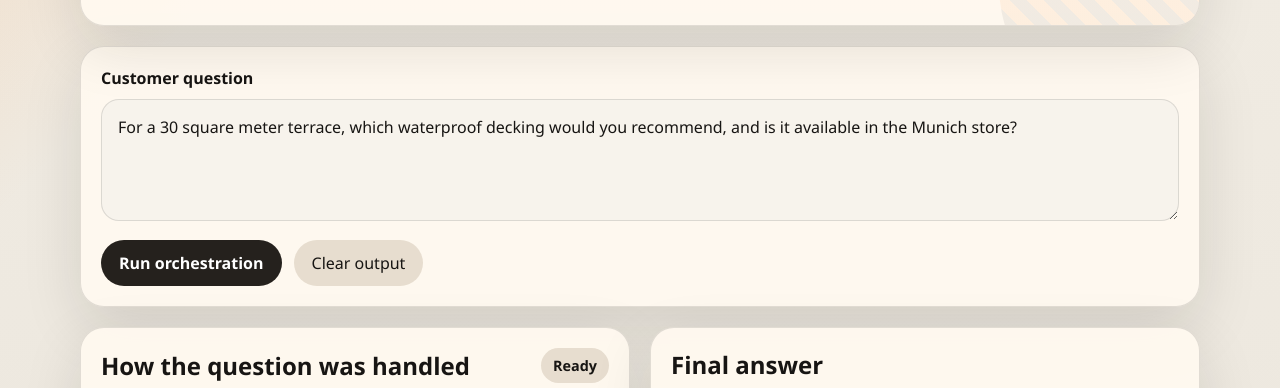
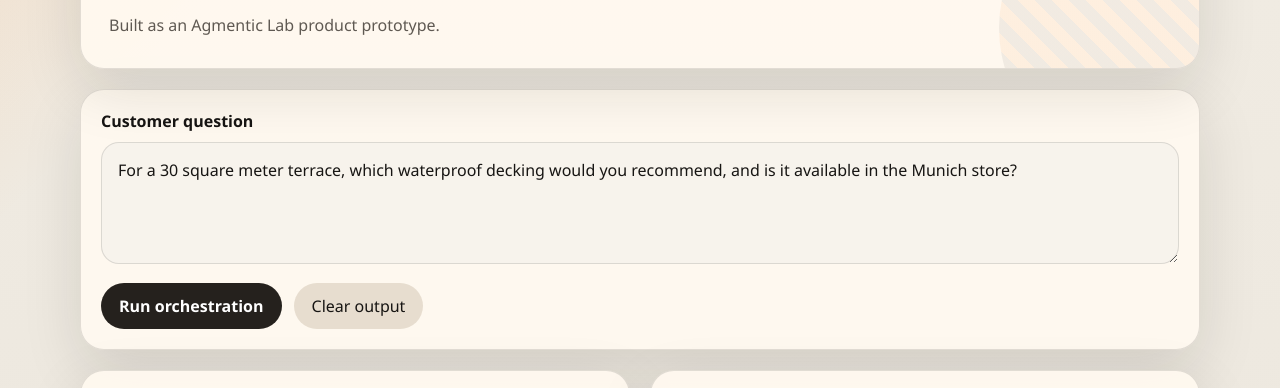
Before and after one commit to EmadAmeri/agmenticweb, a plain HTML site: page Lab/HORNBACH/index.html in a window 1280 px wide. Shown: the part 353-741 px from the top of the page. Drawn offline with Linux system fonts and the light colour scheme.

Commit message:
Add Agmentic Lab branding to HORNBACH demo

```diff
--- a/Lab/HORNBACH/index.html
+++ b/Lab/HORNBACH/index.html
@@ -16,6 +16,7 @@
           question, split it when it contains more than one intent, route each
           task to the relevant agent, and return one unified answer.
         </p>
+        <p class="lede">Built as an Agmentic Lab product prototype.</p>
       </section>
 
       <section class="composer">
```
Also changed, not shown: Lab/HORNBACH/README.md.
